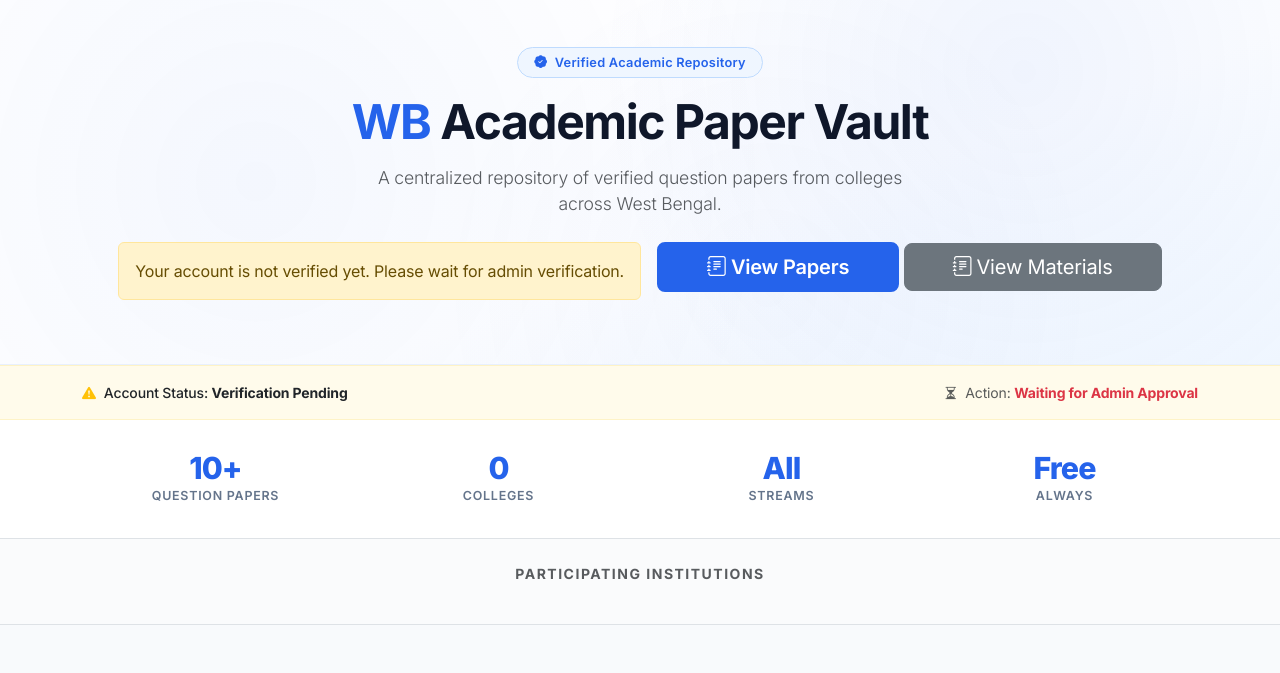
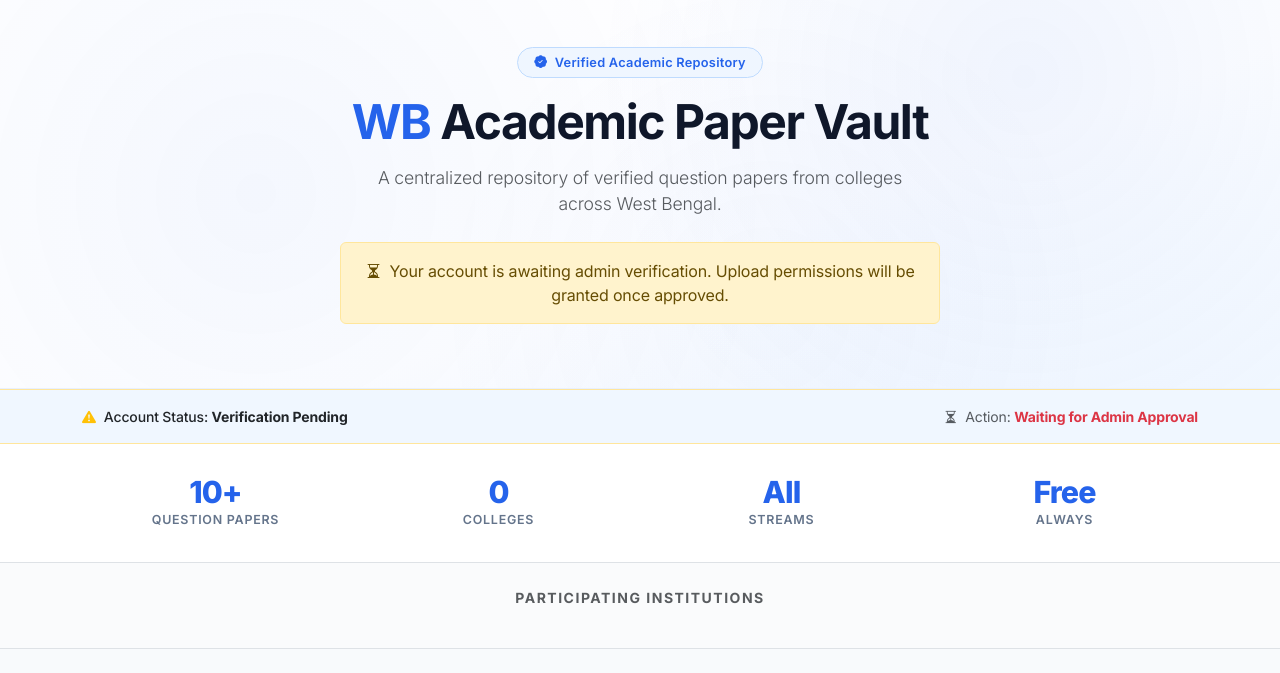
Before and after one commit to RanitMondal-2005/PaperVault-WB, a Django app: page / in a window 1280 px wide. Shown: the part 92-765 px from the top of the page. Run offline with Django 5.2, Linux system fonts and the light colour scheme; the visitor is signed in with stand-in values (Sample User, id 1); data that the repository does not hold is empty.

Commit message:
fix: Fixed alert alignment, cleaned redundant marquee loop, and smoothed logo scrolling.

```diff
--- a/wb_papers/templates/dashboard.html
+++ b/wb_papers/templates/dashboard.html
@@ -3,10 +3,8 @@
 
 {% block content %}
 
-<!-- ── HERO SECTION with animated background ── -->
+<!-- ── HERO SECTION ── -->
 <div class="hero-section text-center py-5 position-relative overflow-hidden">
-
-    <!-- Animated background dots -->
     <div class="hero-bg-pattern"></div>
 
     <div class="container position-relative" style="z-index:2;">
@@ -21,40 +19,26 @@
         </p>
 
         <div class="mt-4 d-flex justify-content-center gap-3 flex-wrap">
-            {% if user.is_authenticated and user.profile.role == 'FACULTY' %}
-                {% if user.profile.is_verified %}
+            {% if user.is_authenticated %} <!-- If User Logged-In -->
+                {% if user.profile.is_verified %} <!-- &, if User role is Verified via Admin -->
                     <a href="{% url 'upload' %}" class="btn btn-student btn-lg px-5">
                         <i class="bi bi-cloud-arrow-up-fill me-2"></i>Upload Paper
                     </a>
                     <a href="{% url 'upload_material' %}" class="btn btn-faculty btn-lg px-5">
                         <i class="bi bi-journal-plus me-2"></i>Upload Material
                     </a>
-                {% else %}
-                    <a href="{% url 'papers' %}" class="btn btn-student btn-lg px-5">
-                        <i class="bi bi-journal-text me-2"></i>Browse Papers
-                    </a>
-                {% endif %}
-                <p class="text-muted small mt-3 mb-0">
+                    <p class="text-muted small mt-3 mb-0 w-100">
                         <i class="bi bi-info-circle me-1"></i>
                         To edit or delete your uploads, visit
                         <a href="{% url 'papers' %}" class="text-primary text-decoration-none fw-bold">Archives</a> or
-                    <a href="{% url 'materials' %}" class="text-primary text-decoration-none fw-bold">Materials</a>
-                    — your uploads will show edit options there.
+                        <a href="{% url 'materials' %}" class="text-primary text-decoration-none fw-bold">Materials</a>.
                     </p>
+                {% else %}
+                    <div class="alert alert-warning w-100 mb-3" style="max-width: 600px;">
+                        <i class="bi bi-hourglass-split me-1"></i> Your account is awaiting admin verification. Upload permissions will be granted once approved.
+                    </div>
+                {% endif %}
 
-            {% else %}
-                {% if user.is_authenticated and not user.profile.is_verified %}
-                    <div class="alert alert-warning">
-                        Your account is not verified yet. Please wait for admin verification.
-                    </div>
-                    <div>
-                        <a href="{% url 'papers' %}" class="btn btn-student btn-lg px-5">
-                            <i class="bi bi-journal-text me-1"></i>View Papers
-                        </a>
-                        <a href="{% url 'materials' %}" class="btn btn-secondary btn-lg px-5">
-                            <i class="bi bi-journal-text me-1"></i>View Materials
-                        </a>
-                    </div>
             {% else %}
                 <a href="{% url 'papers' %}" class="btn btn-student btn-lg px-5">
                     <i class="bi bi-journal-text me-2"></i>I am Student
@@ -63,35 +47,29 @@
                     <i class="bi bi-person-badge me-2"></i>I am Faculty
                 </a>
             {% endif %}
-            {% endif %}
         </div>
     </div>
 </div>
 
 <!-- ── TICKER ── -->
+<div class="ticker-wrapper {% if user.is_authenticated %}{% if user.profile.is_verified %}bg-success-subtle border-success-subtle{% else %}bg-warning-subtle border-warning-subtle{% endif %}{% endif %}">
     {% if not user.is_authenticated %}
-    <div class="ticker-wrapper">
         <div class="ticker-text">
             <span><i class="bi bi-info-circle me-2"></i><strong>Notice:</strong> Only Faculty members need to login to upload or manage papers.</span>
             <span><i class="bi bi-person-check me-2"></i>Students can download papers without an account.</span>
             <span><i class="bi bi-shield-lock me-2"></i>Faculty credentials are verified by the West Bengal Academic Board.</span>
         </div>
-    </div>
-{% else %}
-    {% if user.profile.is_verified %}
-        <div class="ticker-wrapper" style="background: #f0fdf4 !important; border-color: #dcfce7;">
+    {% elif user.profile.is_verified %}
         <div class="container d-flex justify-content-between align-items-center py-1">
             <span class="small fw-medium text-success">
                 <i class="bi bi-patch-check-fill me-2"></i>Account Status: <strong>Verified Faculty</strong>
             </span>
-                <div class="text-muted" style="font-size:0.75rem;">You can upload and manage papers and study materials.</div>
+            <div class="text-muted small d-none d-md-block">You can upload and manage papers and study materials.</div>
             <span class="small text-muted">
-                    <i class="bi bi-shield-fill-check me-1 text-success"></i> Permissions: <span class="text-success">Full Access</span>
+                <i class="bi bi-shield-fill-check me-1 text-success"></i> Permissions: <span class="text-success fw-bold">Full Access</span>
             </span>
         </div>
-        </div>
     {% else %}
-        <div class="ticker-wrapper" style="background: #fffbeb !important; border-color: #fef3c7;">
         <div class="container d-flex justify-content-between align-items-center py-1">
             <span class="small fw-medium text-dark">
                 <i class="bi bi-exclamation-triangle-fill me-2 text-warning"></i>Account Status: <strong>Verification Pending</strong>
@@ -100,9 +78,8 @@
                 <i class="bi bi-hourglass-split me-1"></i> Action: <span class="fw-bold text-danger">Waiting for Admin Approval</span>
             </span>
         </div>
+    {% endif %}
 </div>
-    {% endif %}
-{% endif %}
 
 <!-- ── STATS BAR ── -->
 <div class="stats-bar py-4 border-bottom">
@@ -110,7 +87,7 @@
         <div class="row g-3 text-center justify-content-center">
             <div class="col-6 col-md-3">
                 <div class="stat-item">
-                    <div class="stat-number" id="stat-papers">—</div>
+                    <div class="stat-number" id="stat-papers">{{ total_papers|default:"—" }}</div>
                     <div class="stat-label">Question Papers</div>
                 </div>
             </div>
@@ -144,6 +121,8 @@
         </p>
         <div class="logo-strip-track-outer">
             <div class="logo-strip-track">
+                {# Runs the colleges loop twice (once for "1", once for "2", as its a 2 character string :"12") to clone the logos for seamless infinite CSS marquee #}
+                {% for _ in "12" %}
                     {% for clg in colleges %}
                         <div class="logo-strip-item">
                             {% if clg.logo %}
@@ -153,20 +132,12 @@
                             {% endif %}
                         </div>
                     {% endfor %}
-                <!-- Duplicate for seamless loop -->
-                {% for clg in colleges %}
-                    <div class="logo-strip-item">
-                        {% if clg.logo %}
-                            <img src="{{ clg.logo.url }}" alt="{{ clg.name }}" title="{{ clg.name }}">
-                        {% else %}
-                            <div class="logo-strip-fallback">{{ clg.name|slice:":3"|upper }}</div>
-                        {% endif %}
-                    </div>
                 {% endfor %}
             </div>
         </div>
     </div>
 </div>
+
 <!-- ── WHAT YOU CAN FIND HERE ── -->
 <div class="container my-5">
     <h4 class="fw-bold mb-4 border-start border-primary border-4 ps-3">What You Can Find Here</h4>
@@ -197,6 +168,7 @@
         </div>
     </div>
 </div>
+
 <!-- ── PARTICIPATING INSTITUTES CARDS ── -->
 <div class="container my-5">
     <h4 class="fw-bold mb-4 border-start border-primary border-4 ps-3">Explore by Institute</h4>
@@ -239,7 +211,4 @@
     {% endif %}
 </div>
 
-
-{% comment %} script.js will automatically be loaded from base.html,no need to include {block scripts} here or for any{% endcomment %}
-
 {% endblock %}
```
Lines whose indentation alone changed are shown as unchanged.
